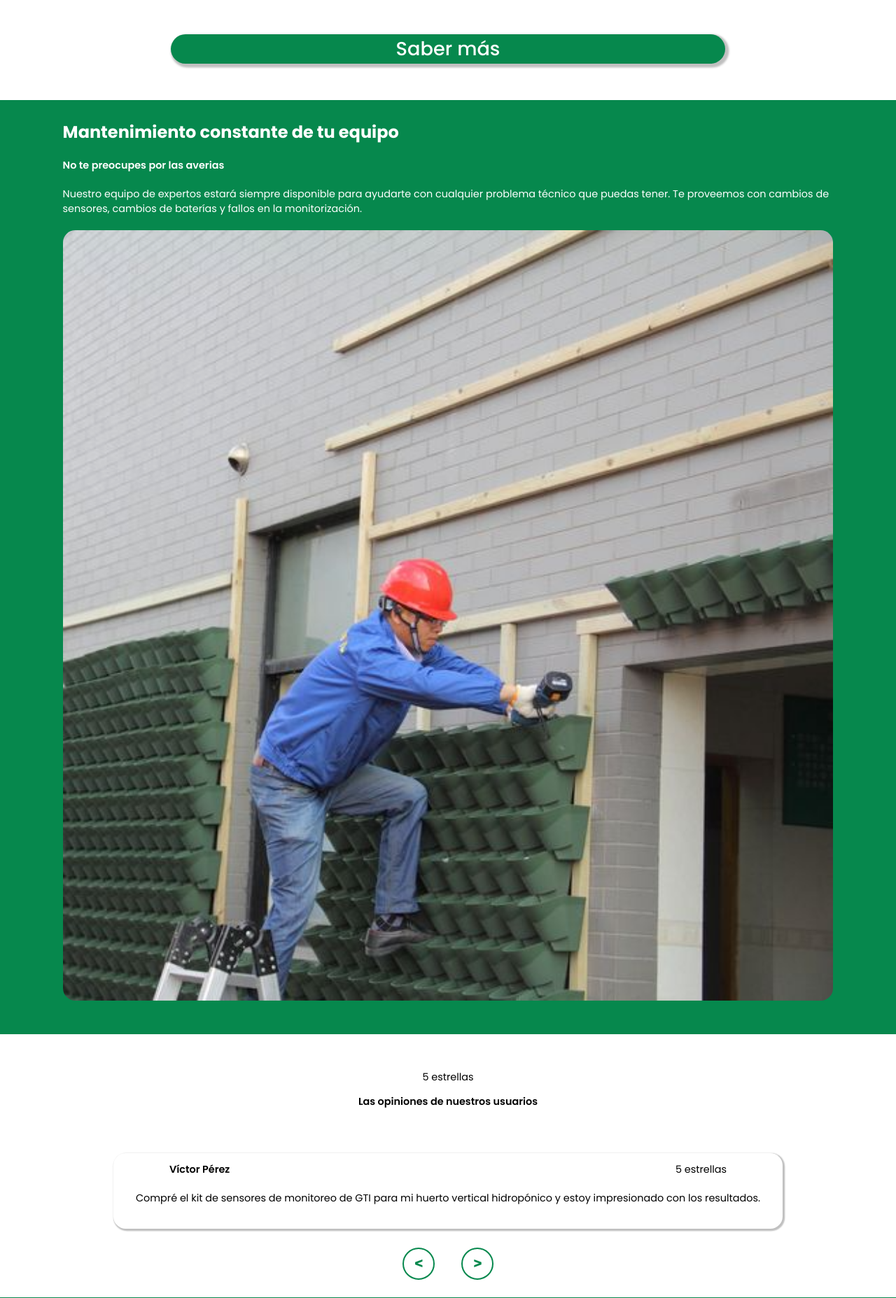
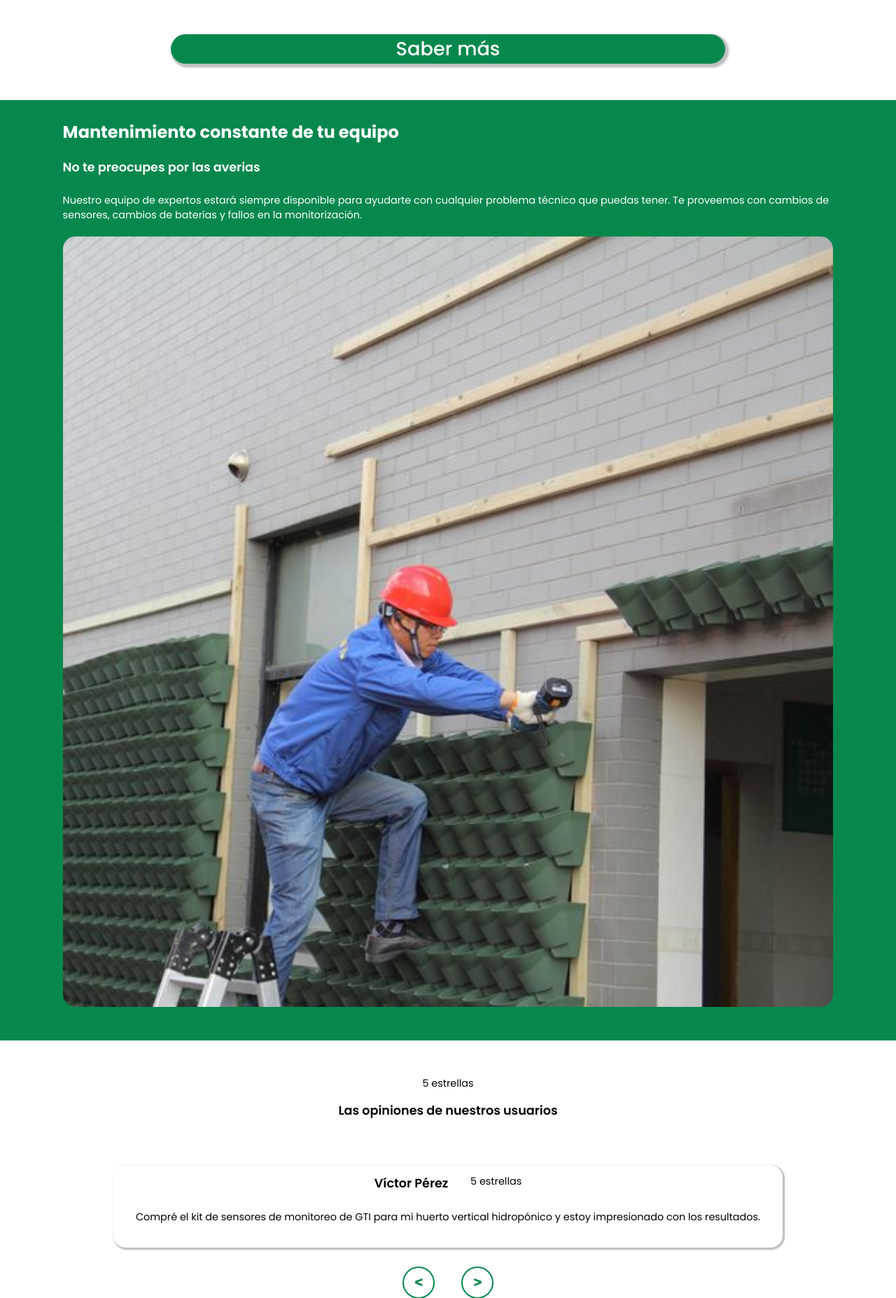
Before and after one commit to juandiazx/Huertodo, a PHP site: page / in a window 1280 px wide. Shown: the part 3680-5535 px from the top of the page at 70% size. Run offline with PHP 8.4, Linux system fonts and the light colour scheme.

Commit message:
Estilos-Reajuste

```diff
--- a/src/app/css/estilos.css
+++ b/src/app/css/estilos.css
@@ -122,7 +122,7 @@ h3 {
 
 /*Estilo para los parrafos SemiBold de un poco más de tamaño que los párrafos estándar*/
 .parrafo-negrita {
-    font-size: 0.9em;
+    font-size: 110%;
     font-weight: 600;
 }
 
@@ -198,6 +198,7 @@ body {
 
 /*Contenedor para estrellas reseñas*/
 #contenedor-estrellas-opiniones {
+    display: flex;
     flex-direction: column;
     margin-bottom: 3em;
 }
@@ -205,6 +206,7 @@ body {
 #contenedor-estrellas-opiniones>p {
     display: flex;
     justify-content: center;
+    text-align: center;
     margin-bottom: 1em;
 }
 
@@ -224,12 +226,13 @@ body {
 #contenedor-cabecera-reseña {
     display: flex;
     flex-wrap: wrap;
-    text-align: center;
     flex-direction: row;
-    justify-content: space-between;
     max-width: 100%;
-    padding-left: 3em;
-    padding-right: 3em;
+    justify-content: center;
+}
+
+#contenedor-cabecera-reseña .parrafo-negrita {
+    margin-right: 1.8em;
 }
 
 /*Estilo contenedor botones deslizables reseñas*/
@@ -283,5 +286,4 @@ body {
     margin-right: 0.6em;
     margin-left: 0.6em;
 }
-
 /*------------------------Termina footer------------------------*/
```
